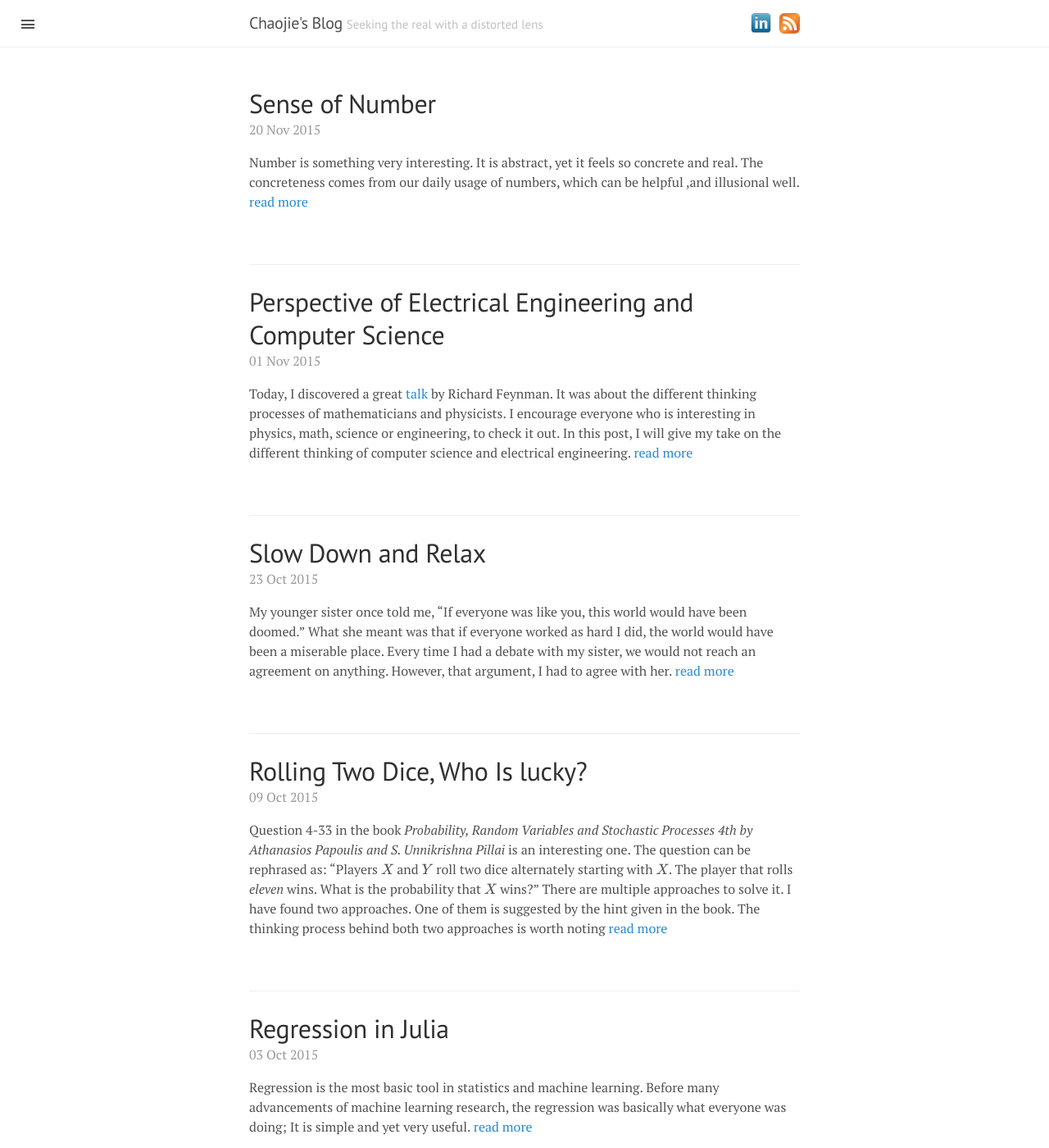
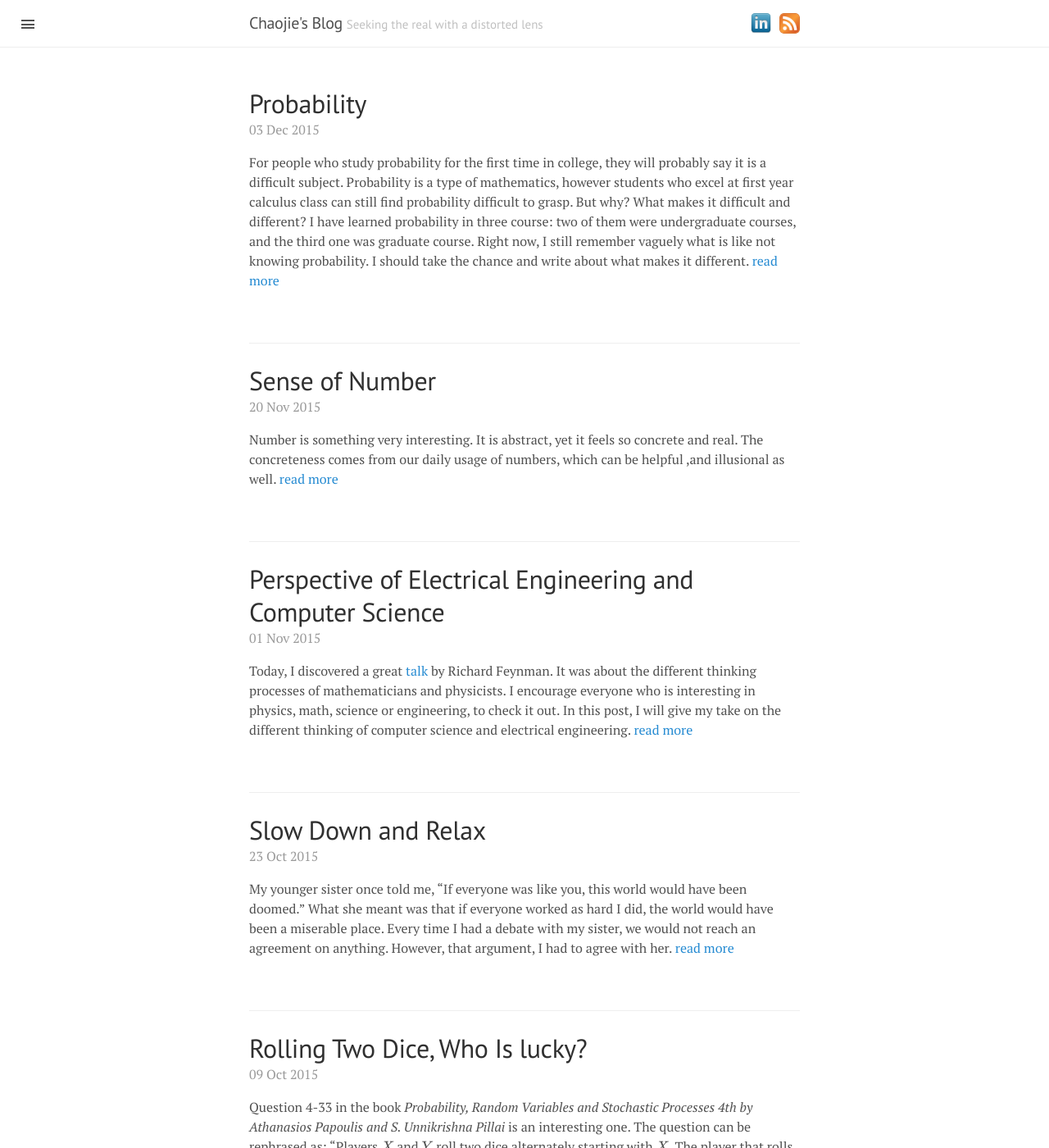
Before and after one commit to cjackie/cjackie.github.com, a Jekyll site: the page built from index.html, in a window 1280 px wide and 1400 px high. Shown: the whole window at 82% size. Built offline with Jekyll 4.4.1, drawn with Linux system fonts in a browser that asks for light colours; formulas are drawn with MathJax 3; the list of posts is cut into pages by our own code.

Commit message:
........

```diff
--- a/_posts/2015-11-20-something_about_number.md
+++ b/_posts/2015-11-20-something_about_number.md
@@ -5,7 +5,7 @@ tags:
 - math
 ---
 
-Number is something very interesting. It is abstract, yet it feels so concrete and real. The concreteness comes from our daily usage of numbers, which can be helpful ,and illusional well. <!--break-->
+Number is something very interesting. It is abstract, yet it feels so concrete and real. The concreteness comes from our daily usage of numbers, which can be helpful ,and illusional as well. <!--break-->
 
 For a computer science, computer engineering or related majors, there are some numbers that we are quite familiar. For example, power of base two numbers: $2^1, 2^2, 2^3, ..., 2^{10}$. Important units like KB,MB,GB coming from these number - $KB = 2^{10}B$, $MB = 2^{20}B$ and $GB = 2^{30}B$. These number is very helpful to keep in mind; when we reason about something that is quantitative, these number can be used as a benchmark for comparing. For example, in computer science, complexity is an important metrics, which could be time complexity or memory complexity. Let say we have an algorithm that has $O(n)$ complexity, which is pretty good. But how good is it in practice? To answer this question, we need to know what is $n$ roughly for a given problem. If n is in the order of $9$, which is roughly $2^{30}$, then the algorithm will take in order of seconds. This is because clock speed of modern computer is in the order of 9 since it is few GHz speed. Once our complexity tells us our program takes in the order of seconds, the constant part of $O(n)$ becomes important. For example $10000n$ is also $O(n)$, which in practice will result in significant different; the coefficient will slow down the program a lot.
 
--- /dev/null
+++ b/_posts/2015-12-03-why_prob_is_different.md
@@ -0,0 +1,35 @@
+---
+layout: post
+title: Probability
+tags:
+- probability
+- math
+---
+
+For people who study probability for the first time in college, they will probably say it is a difficult subject. Probability is a type of mathematics, however students who excel at first year calculus class can still find probability difficult to grasp. But why? What makes it difficult and different? I have learned probability in three course: two of them were undergraduate courses, and the third one was graduate course. Right now, I still remember vaguely what is like not knowing probability. I should take the chance and write about what makes it different. <!--break-->
+
+First of all, let see what is difference between calculus and probability in mathematics. I found two important difference. The first one is the representation. In basic math, we talk about single numbers only; whereas in probability, we think about it in tuples with 2 elements. Let us say we have a function
+
+$$
+y = g(x)
+$$
+
+$y$ is what we obtain when we apply the function $g(\bullet)$ on $x$. Once we have the answer $y$, most of us rarely think about the $x$. Even though, $g(\bullet)$ can be defined as a list of tuples, but most of us see it as whole. Another important concept in calculus is derivative, which can be denoted as,
+
+$$
+z = \frac{\partial g(x)}{\partial x}
+$$
+
+Once again, most of us think of derivative of something as a number, and ignore other aspects, such as underlying $x$ and $g(\bullet)$. It is reasonable, given that human can only think of one thing at a time. Holding multiple symbols together requires some trainings.
+
+In probability, we are forced to think of it as a tuple. Let us say we have $(a,p)$, where $a$ is a number or an object, and $p$ is probability. It would not make sense if we only talk about either $a$ or $p$. For example, following sentence is a valid sentence about probability: "Rolling a die and getting a $6$ has a probability $\frac{1}{6}$". But the following two sentences do not: "Rolling a die and getting $6$. Probability is $\frac{1}{6}$". We see that $6$ and $\frac{1}{6}$ have to go together.
+
+The second difficulty is many mathematical consequences in probability can be very counter-intuitive for beginners. In my opinion, the counter-intuition comes from not being able to see the whole picture. Probability is relative and intertwined; the probability of an event happening depends other events. Bayes rule can illuminate this property:
+
+$$
+P(A_i|B) = \frac{P(B|A_i)P(A_i)}{\sum_{i} P(B|A_i)P(A_i)}
+$$
+
+Bayes rule is for doing inverse probability. That is when the probability relationship from $A_i$ to $B$ is obvious, but we want the inverse one, namely $B$ to $A_i$. Bayes rule tells us how to do it. It is likelihood $P(B\|A_i)$ multiply by prior $P(A_i)$, which shows the "inter-wined", then normalize it by $\sum_{i} P(B\|A_i)P(A_i)$, which shows the "relative".
+
+Without proper training, the intuitions from real world experience mixed with mathematics can be very confusion, especially for probability; some mathematical consequences can be counter-intuitive and some real world intuitions can be misleading. However, the mathematical intuitions can be improving by extensive training in mathematics.
```
